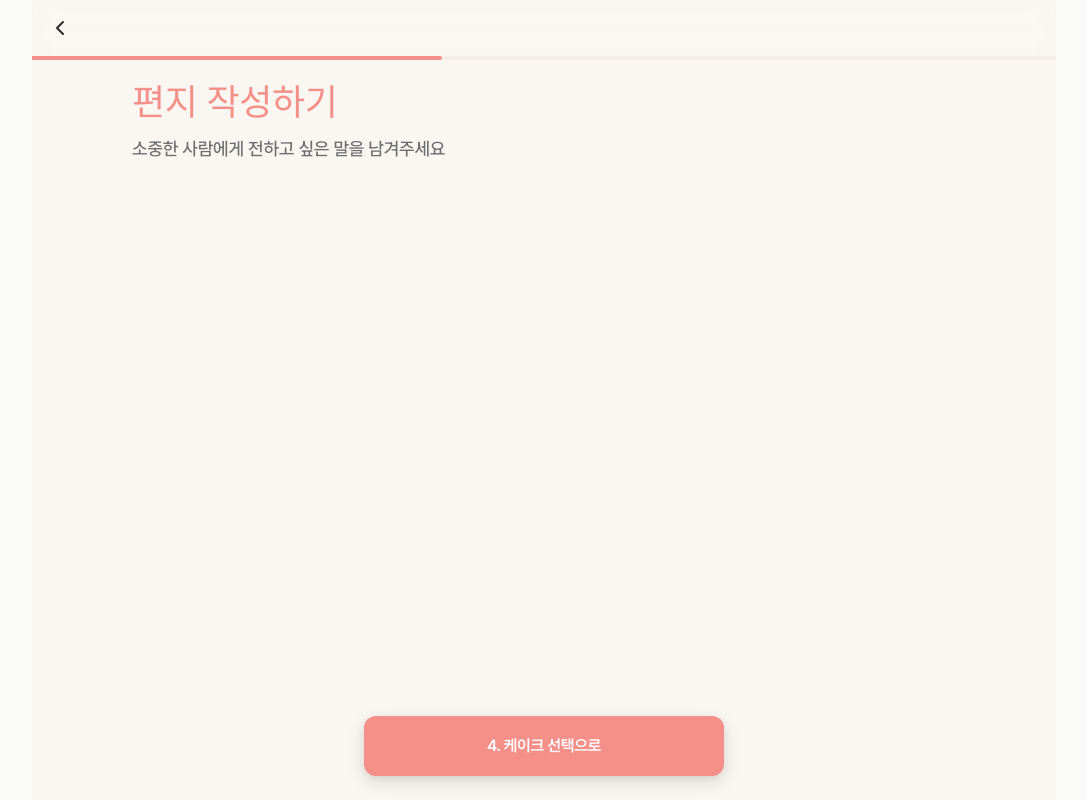
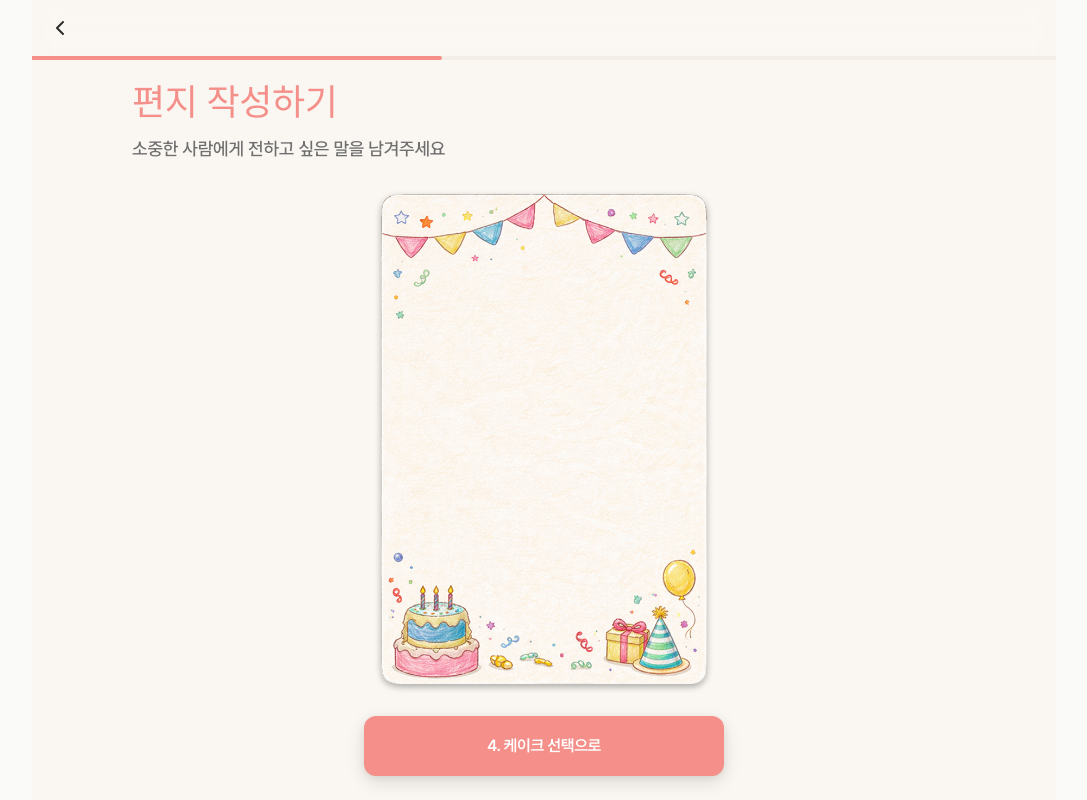
Before and after one commit to Leeseoleem/my-little-birthday-party, a React (Vite) app: page /creator/letter in a window 1280 px wide. Shown: the whole page, without its empty margins (96-1183 px from the left). Built offline with nearby package versions, Linux system fonts and the light colour scheme; a web font is replaced by a local one.

Commit message:
chore: css 확인용 테스트 코드

```diff
--- a/src/routes/creator/letter.tsx
+++ b/src/routes/creator/letter.tsx
@@ -1,6 +1,7 @@
 import { createFileRoute } from "@tanstack/react-router";
 import { useEffect, useState } from "react";
 
+import CreatorLetterEditor from "../../features/creator/components/CreatorLetterEditor";
 import {
   type LetterPaperType,
   LETTER_PAPER_ITEMS,
@@ -21,6 +22,7 @@ export const Route = createFileRoute("/creator/letter")({
 });
 
 function CreatorLetterPage() {
+  const [value, setValue] = useState("");
   const [paperType, setPaperType] = useState<LetterPaperType>("default");
 
   return (
@@ -34,9 +36,10 @@ function CreatorLetterPage() {
         <CarouselLayout
           items={LETTER_PAPER_ITEMS}
           type={paperType}
-          onTypeChange={(type) => setPaperType(type as LetterPaperType)}  enabl
+          onTypeChange={(type) => setPaperType(type as LetterPaperType)}
         />
       </div> */}
+      <CreatorLetterEditor type="default" value={value} onChange={setValue} />
       <BottomActionSlot>
         <CommonLinkButton
           label="4. 케이크 선택으로"
```
